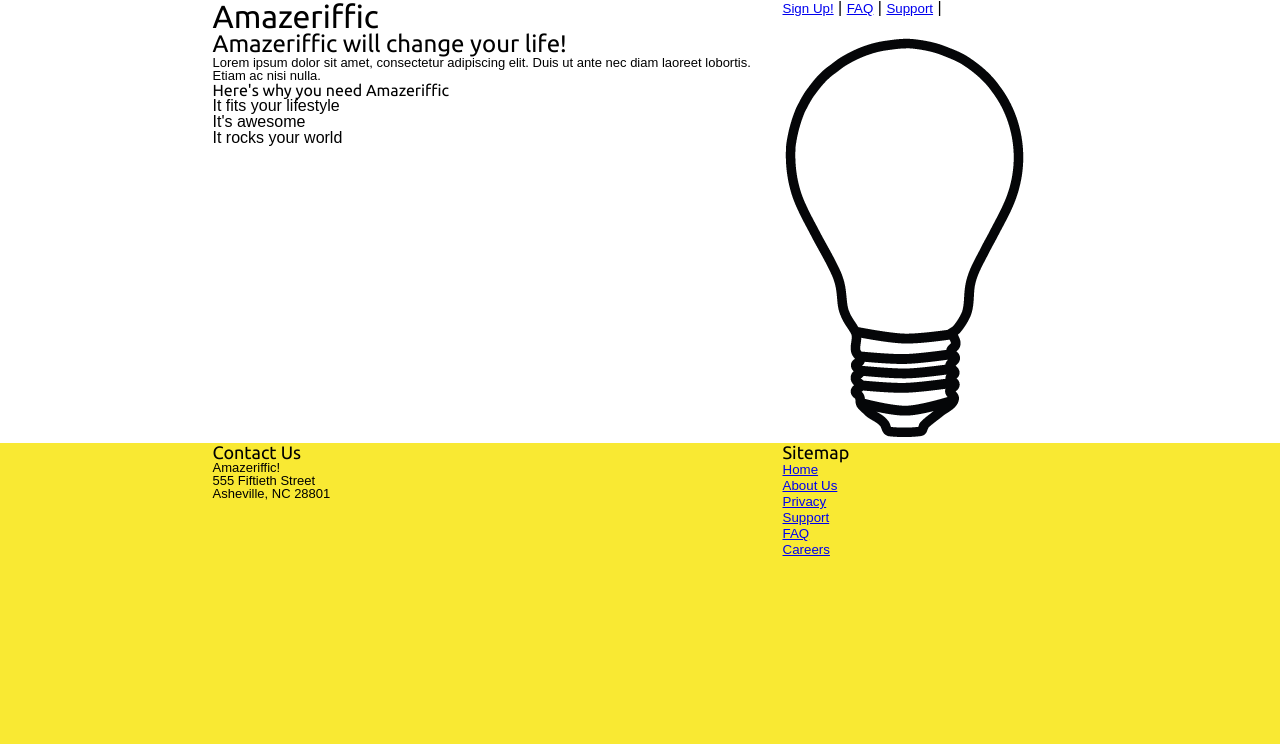
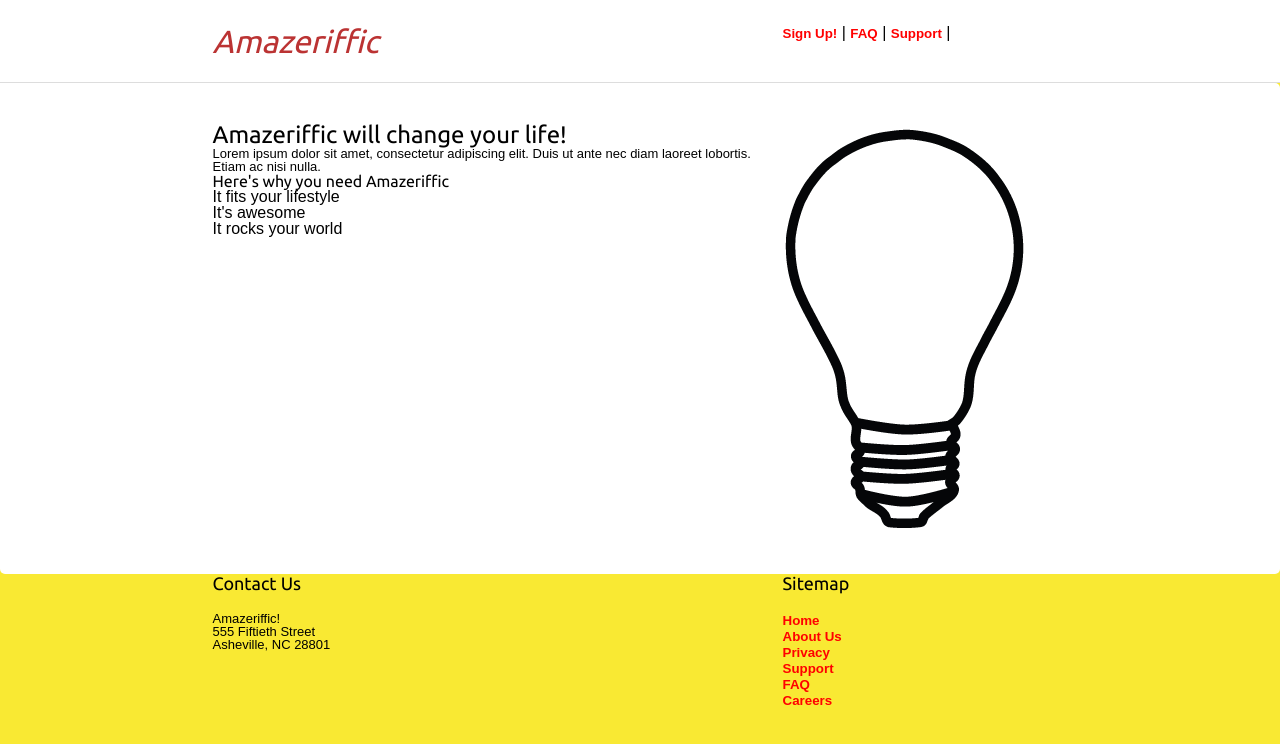
Before and after one commit to jimtryon/Amazeriffic, a plain HTML site: page index.html in a window 1280 px wide. Drawn offline with Linux system fonts and the light colour scheme; a web font is replaced by a local one.

Commit message:
Add margins, padding, additional styling

```diff
--- a/style.css
+++ b/style.css
@@ -7,13 +7,18 @@ body {
 a {
 	font-family: 'Droid-Sans', sans-serif;
 	font-size: smaller;
+	font-weight: bold;
+	color: red;
+	text-decoration: none;
 }
 
 h1 {
 	float: left;
 	width: 570px;
 	font-family: 'Ubuntu', sans-serif;
+	font-style: italic;
 	font-size: xx-large;
+	color: #b33;
 }
 
 h2 {
@@ -29,6 +34,7 @@ h3 {
 h5 {
 	font-family: 'Ubuntu', sans-serif;
 	font-size: large;
+	margin-bottom: 20px;
 }
 
 p {
@@ -48,6 +54,8 @@ header .container, main .container, footer .container {
 header {
 	background: white;
 	overflow: auto;
+	padding: 25px 0 25px 0;
+	border-bottom: 1px solid #ddd;
 }
 
 header nav {
@@ -58,6 +66,9 @@ header nav {
 main {
 	background: white;
 	overflow: auto;
+	border-radius: 0 5px 5px 5px;
+	padding: 40px;
+
 }
 
 main .left {
```
